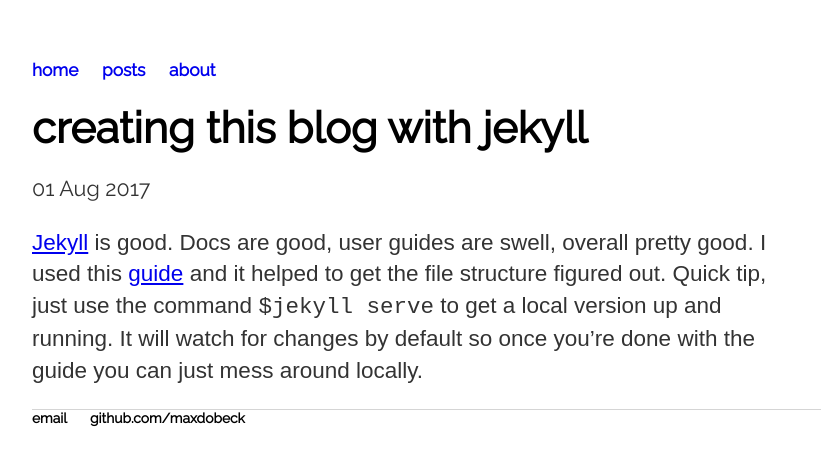
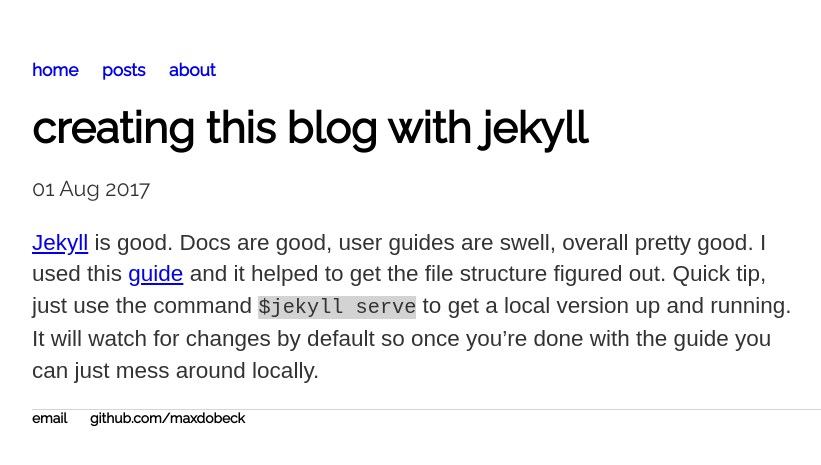
Before and after one commit to maxdobeck/maxdobeck.github.io, a Jekyll site: the page built from _posts/2017-08-01-creating-jekyll-blog.md, in a window 1280 px wide. Shown: the top 465 px of the page, without its empty margins (160-981 px from the left). Built offline with Jekyll 4.4.1, drawn with Linux system fonts in a browser that asks for light colours.

Commit message:
Ready for prod.

```diff
--- a/css/main.css
+++ b/css/main.css
@@ -3,6 +3,10 @@
     width: 70%;
     font-size: .9em;
     font-family: 'Raleway', 'Arial', 'Sans-Serif';
+}
+code {
+    background-color: lightgrey;
+    font-size: .9em;
 }
 footer ul li a{
     color: black;
@@ -33,7 +37,7 @@
     margin-bottom: 0em;
     margin-top: 0.5em;
 }
-a.postTitle:visited {
+.postTitle:visited {
     color:#999;
     text-decoration: none;
 }
--- a/index.html
+++ b/index.html
@@ -11,8 +11,8 @@
 <div>
   <ul class="posts">
     {% for post in site.posts %}
-      <a href="{{ post.url }}" title="{{ post.title }}"><h3 class="postTitle">{{ post.title }}</h3></a>
-      <p class="post">{{ post.content | truncatewords:42 | strip_html }}</p>
+      <a href="{{ post.url }}" title="{{ post.title }}" class="postTitleLink"><h3 class="postTitle">{{ post.title }}</h3></a>
+      <p class="post">{{ post.content | truncatewords:100 | strip_html }}</p>
       <li><span class="postDate">{{ post.date | date_to_string }}</span> </li>
     {% endfor %}
   </ul>
```
